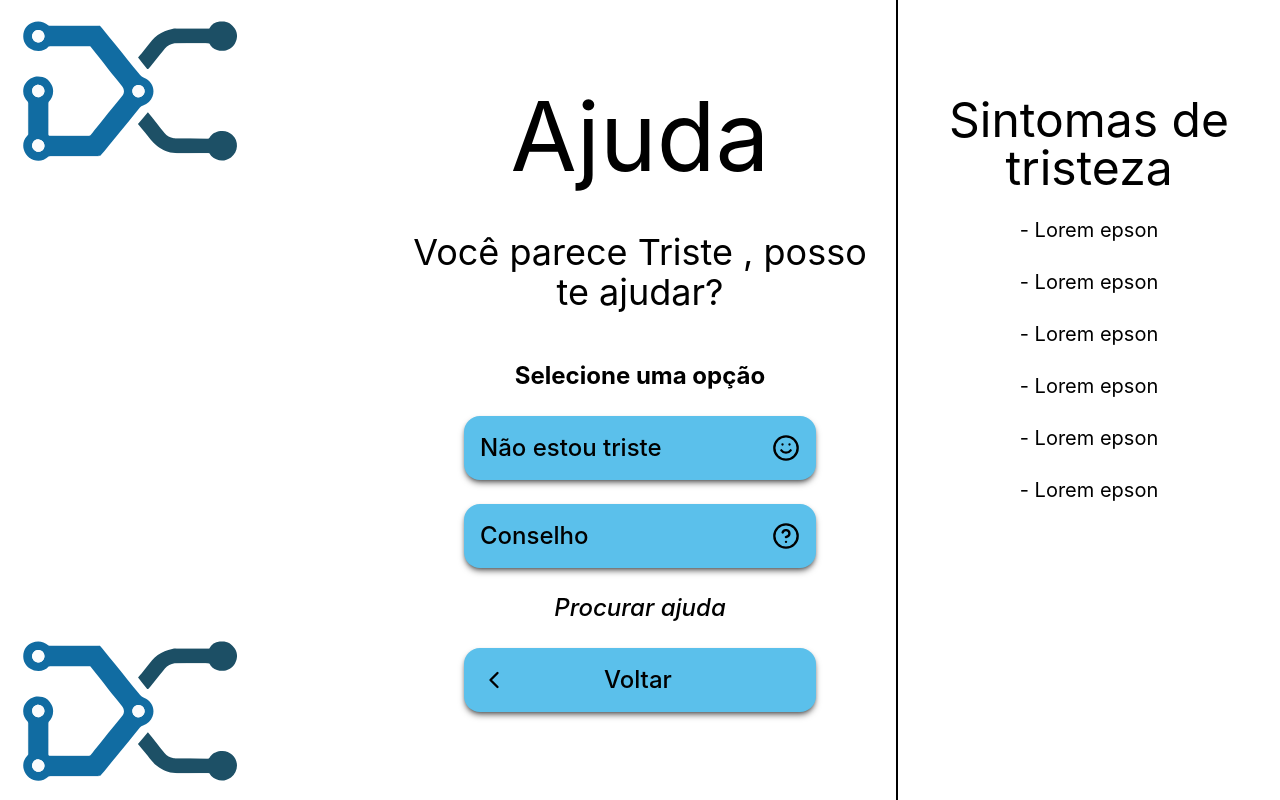
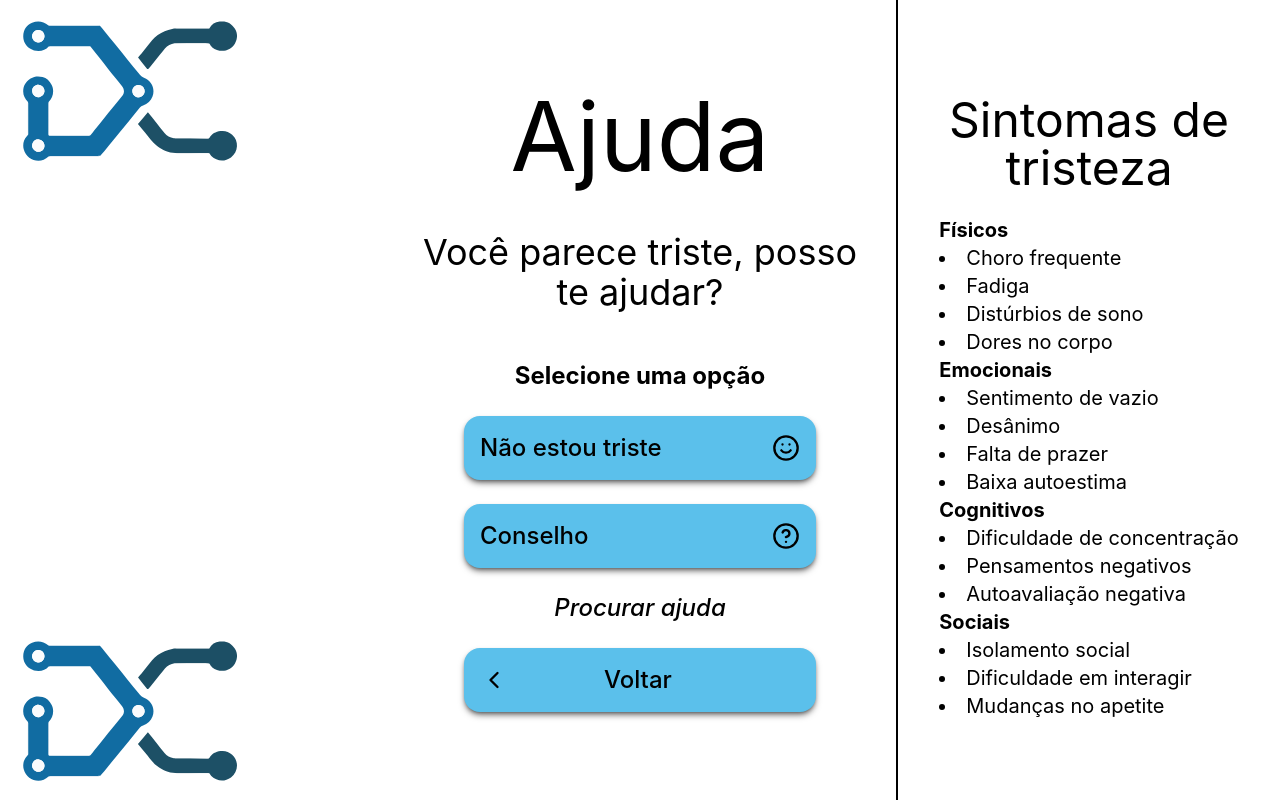
Before and after one commit to danilosp1/Interface-IHC, a React (Create React App) app: page /ajuda in a window 1280 px wide. Built offline with nearby package versions, Linux system fonts and the light colour scheme.

Commit message:
Feat: adicionado json com emoções e configuração base da tela de ajuda

```diff
--- a/src/pages/ajuda/index.js
+++ b/src/pages/ajuda/index.js
@@ -2,6 +2,7 @@
 import { Button } from "../../components/ui/button"
 import image from "../../assets/logoDC.svg"
 import { Search, Info, Laptop2, ChevronLeft, Smile, HelpCircle} from 'lucide-react';
+import sentimentoText from "./sentimento.js";
 
 
 export default function Ajuda() {
@@ -18,7 +19,7 @@ export default function Ajuda() {
                     Ajuda
                 </div>
                 <div className="text-center text-black text-4xl font-normal w-[60%] 2xl:w-[50%] my-6">
-                    Você parece Triste
+                    Você parece {sentimentoText["1"].texto}
                     , posso te ajudar?
                 </div>
                 <div className="text-center text-black text-2xl font-bold my-6">
@@ -27,7 +28,7 @@ export default function Ajuda() {
                 <div className="flex flex-row gap-6 mb-6">
                     <a href="/sentimento">
                         <Button className="w-[22rem]">
-                            Não estou triste
+                            Não estou {sentimentoText["1"].texto}
                             <Smile size="28px"/>
                         </Button>
                     </a>
@@ -57,15 +58,35 @@ export default function Ajuda() {
 
             <div className="z-0 w-[30%] 2xl:w-[25%] flex flex-col py-24 gap-6 items-center p-4 absolute h-full right-0 border-l-2 border-black">
                 <div className="text-center text-5xl">
-                    Sintomas de tristeza
+                    Sintomas de {sentimentoText["1"].def}
                 </div>
                 <div className="flex flex-col gap-6 text-xl">
-                    <div>- Lorem epson</div>
-                    <div>- Lorem epson</div>
-                    <div>- Lorem epson</div>
-                    <div>- Lorem epson</div>
-                    <div>- Lorem epson</div>
-                    <div>- Lorem epson</div>
+                    <ul style={{listStyle: "outside", listStylePosition: "inside"}}>
+                        <div className="font-bold">Físicos</div>
+                        {sentimentoText["1"].fisicos.map(value => {
+                            return (
+                                <li>{value}</li>
+                            )
+                        })}
+                        <div className="font-bold">Emocionais</div>
+                        {sentimentoText["1"].emocionais.map(value => {
+                            return (
+                                <li>{value}</li>
+                            )
+                        })}
+                        <div className="font-bold">Cognitivos</div>
+                        {sentimentoText["1"].cognitivos.map(value => {
+                            return (
+                                <li>{value}</li>
+                            )
+                        })}
+                        <div className="font-bold">Sociais</div>
+                        {sentimentoText["1"].sociais.map(value => {
+                            return (
+                                <li>{value}</li>
+                            )
+                        })}
+                    </ul>
                 </div>
             </div>
         </main>
--- /dev/null
+++ b/src/pages/ajuda/sentimento.js
@@ -0,0 +1,106 @@
+const sentimentoText = {
+    "1": {
+        "texto": "triste",
+        "def": "tristeza",
+        "fisicos": [
+            "Choro frequente",
+            "Fadiga",
+            "Distúrbios de sono",
+            "Dores no corpo"
+        ],
+        "emocionais": [
+            "Sentimento de vazio",
+            "Desânimo",
+            "Falta de prazer",
+            "Baixa autoestima"
+        ],
+        "cognitivos": [
+            "Dificuldade de concentração",
+            "Pensamentos negativos",
+            "Autoavaliação negativa"
+        ],
+        "sociais": [
+            "Isolamento social",
+            "Dificuldade em interagir",
+            "Mudanças no apetite"
+        ]
+    },
+    "2": {
+        "texto": "feliz",
+        "def": "felicidade",
+        "fisicos": [
+            "Sensação de leveza",
+            "Sorriso frequente",
+            "Aumento de energia",
+            "Bem-estar geral"
+        ],
+        "emocionais": [
+            "Contentamento",
+            "Entusiasmo",
+            "Satisfação",
+            "Alegria intensificada"
+        ],
+        "cognitivos": [
+            "Pensamentos positivos",
+            "Clareza mental",
+            "Foco e concentração"
+        ],
+        "sociais": [
+            "Socialização ativa",
+            "Empatia",
+            "Compartilhamento de conquistas"
+        ]
+    },
+    "3": {
+        "texto": "com raiva",
+        "def": "raiva",
+        "fisicos": [
+            "Aumento da frequência cardíaca",
+            "Tensão muscular",
+            "Respiração acelerada",
+            "Punhos cerrados"
+        ],
+        "emocionais": [
+            "Sentimento de irritação",
+            "Frustração intensa",
+            "Hostilidade",
+            "Impaciência"
+        ],
+        "cognitivos": [
+            "Pensamentos negativos",
+            "Dificuldade de raciocínio lógico",
+            "Foco estreitado"
+        ],
+        "sociais": [
+            "Isolamento social",
+            "Comportamento agressivo",
+            "Dificuldade de comunicação"
+        ]
+    },
+    "4": {
+        "texto": "confuso",
+        "def": "confusão",
+        "fisicos": [
+            "Sensação de desconforto",
+            "Inquietação",
+            "Variações na energia"
+        ],
+        "emocionais": [
+            "Confusão emocional",
+            "Dificuldade em nomear sentimentos",
+            "Flutuações de humor"
+        ],
+        "cognitivos": [
+            "Pensamentos confusos",
+            "Falta de clareza mental",
+            "Reflexões ambíguas"
+        ],
+        "sociais": [
+            "Retraimento social",
+            "Dificuldade em expressar emoções",
+            "Comportamento reservado"
+        ]
+    }
+}
+
+export default sentimentoText;
```
